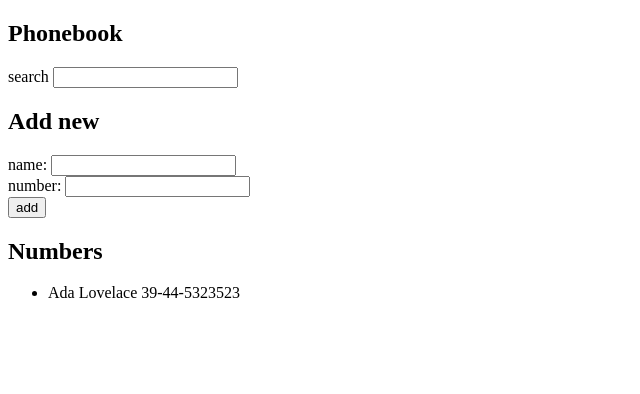
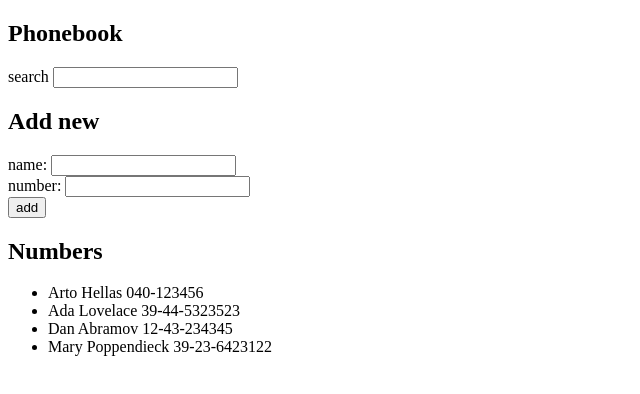
Before and after one commit to raphaelnb/fullStackOpen, a React (Create React App) app in the folder part2/phonebook/: page / in a window 1280 px wide. Shown: the top 394 px of the page, without its empty margins (0-640 px from the left). Built offline with nearby package versions, Linux system fonts and the light colour scheme; data requests are answered from the project's data file.

Commit message:
exercise 2.11

```diff
--- /dev/null
+++ b/part2/phonebook/db.json
@@ -0,0 +1,24 @@
+{
+    "persons":[
+      {
+        "name": "Arto Hellas",
+        "number": "040-123456",
+        "id": 1
+      },
+      {
+        "name": "Ada Lovelace",
+        "number": "39-44-5323523",
+        "id": 2
+      },
+      {
+        "name": "Dan Abramov",
+        "number": "12-43-234345",
+        "id": 3
+      },
+      {
+        "name": "Mary Poppendieck",
+        "number": "39-23-6423122",
+        "id": 4
+      }
+    ]
+  }
--- a/part2/phonebook/src/App.js
+++ b/part2/phonebook/src/App.js
@@ -1,15 +1,27 @@
-import { useState } from "react";
+import { useEffect, useState } from "react";
 import AddPerson from "./components/AddPerson";
 import Phonebook from "./components/Phonebook";
+import axios from "axios";
 
 const App = () => {
-  const [people, setPeople] = useState([
-    {name: 'Ada Lovelace', number: '39-44-5323523'}
-  ])
+
+  const [people, setPeople] = useState([])
   const [newName, setNewName] = useState('')
   const [newNumber, setNewNumber] = useState('')
   const [search, setSearch] = useState('')
   const [searchMatch, setSearchMatch] = useState([])
+
+  useEffect(() => {
+    console.log('effect')
+
+    const eventHandler = response => {
+      console.log('promise fulfilled')
+      setPeople(response.data)
+    }
+
+    const promise = axios.get('http://localhost:3001/persons')
+    promise.then(eventHandler)
+  },[])
 
   const addName = (e) => {
     e.preventDefault()
```
Also changed, not shown: part2/phonebook/package.json (+6 -1 lines), 1 other file (tests, documents, lock files or other folders).
